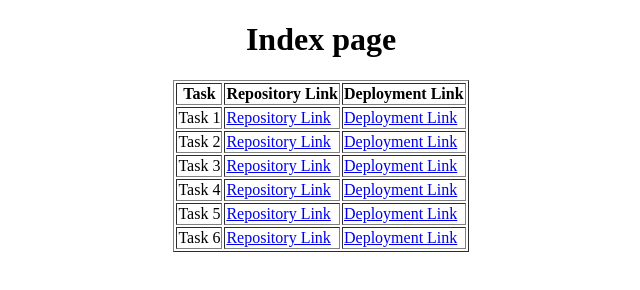
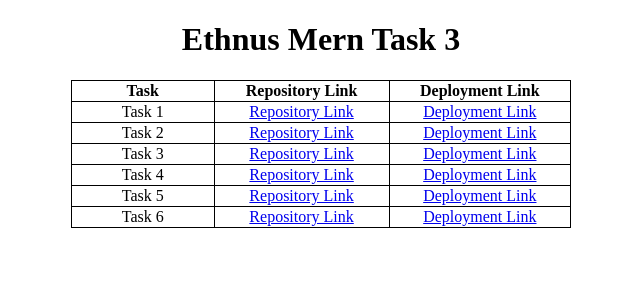
Before and after one commit to flamekiller22/Mern_Task_3, a plain HTML site: page index.html in a window 1280 px wide. Shown: the whole page, without its empty margins (319-959 px from the left). Drawn offline with Linux system fonts and the light colour scheme.

Commit message:
update style

```diff
--- a/index.html
+++ b/index.html
@@ -3,12 +3,27 @@
   <head>
     <meta charset="UTF-8" />
     <meta name="viewport" content="width=device-width, initial-scale=1.0" />
-    <title>Task List</title>
+    <title>Mern Task 3 List</title>
+    <style>
+      table,
+      tr,
+      td,
+      th {
+        border: 1px solid black;
+        border-collapse: collapse;
+        width: 500px;
+        text-align: center;
+      }
+      table {
+        margin-left: auto;
+        margin-right: auto;
+      }
+    </style>
   </head>
   <body>
     <center>
-      <h1>Index page</h1>
-      <table border="1">
+      <h1>Ethnus Mern Task 3</h1>
+      <table>
         <thead>
           <tr>
             <th>Task</th>
```
